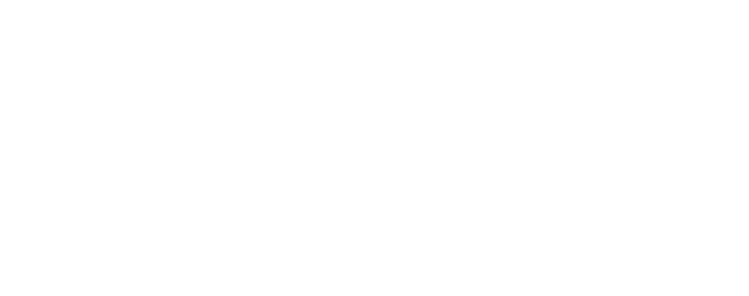
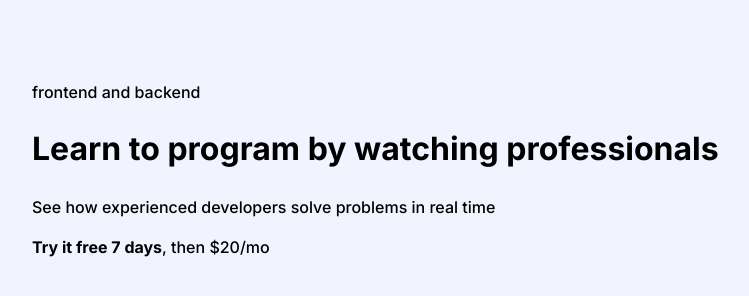
Before and after one commit to Iminjanov/Project-starter, a plain HTML site: page index.html in a window 1280 px wide. Shown: the whole page, without its empty margins (32-781 px from the left). Drawn offline with Linux system fonts and the light colour scheme.

Commit message:
Add bone of project,styles

```diff
--- a/css/style.css
+++ b/css/style.css
@@ -29,8 +29,8 @@ body {
   margin: 0;
   font-size: 16px;
   line-height: 1.5;
-  font-family: Arial, sans-serif;
-  background-color: #fff;
+  font-family: "Inter",Arial, sans-serif;
+  background-color: var(--body-bg);
   color: var(--text-color);
 }
 
@@ -43,15 +43,17 @@ img {
 
 .container {
   width: 100%;
-  padding-left: 50px;
-  padding-right: 50px;
+  padding-left: 20px;
+  padding-right: 20px;
   margin-left: auto;
   margin-right: auto;
-  max-width: 1200px;
+  max-width: 1192px;
 }
 
 /* MAIN CONTENT */
 
 .main-content {
   flex-grow: 1;
+  padding-top: 80px;
+  padding-bottom: 80px;
 }
--- a/index.html
+++ b/index.html
@@ -1,16 +1,48 @@
 <!DOCTYPE html>
 <html lang="uz">
+
 <head>
     <meta charset="UTF-8">
     <meta name="viewport" content="width=device-width, initial-scale=1.0">
     <title>Proekt</title>
+    <!-- FONTS -->
+    <link rel="preconnect" href="https://fonts.googleapis.com">
+    <link rel="preconnect" href="https://fonts.gstatic.com" crossorigin>
+    <link
+        href="https://fonts.googleapis.com/css2?family=Bebas+Neue&family=Inter:wght@500;600;700&family=Roboto+Condensed:wght@400;700&display=swap"
+        rel="stylesheet">
+    <!-- STYLES -->
     <link rel="stylesheet" href="css/normalize.css">
     <link rel="stylesheet" href="css/style.css">
 </head>
+
 <body>
+    <!-- MAIN CONTENT -->
+    <div class="main-content">
+        <div class="container">
+
+            <!-- intro page includes pages -->
+            <div class="intro-page">
+                <!-- LEFT HANDSIDE > HERO -->
+                <div class="hero">
+                    <div class="hero-main">
+                        <div class="hero-badge">frontend and backend</div>
+                        <h1 class="hero-heading">Learn to program by watching professionals</h1>
+                        <p class="hero-text">See how experienced developers solve problems in real time</p>
+                    </div>
+                    <div class="hero-bottom"><strong>Try it free 7 days</strong>, then $20/mo</div>
+                </div>
 
 
 
+            </div>
+        </div>
+
+
+
+
+    </div>
     <script src="js/main.js"></script>
 </body>
+
 </html>
```
